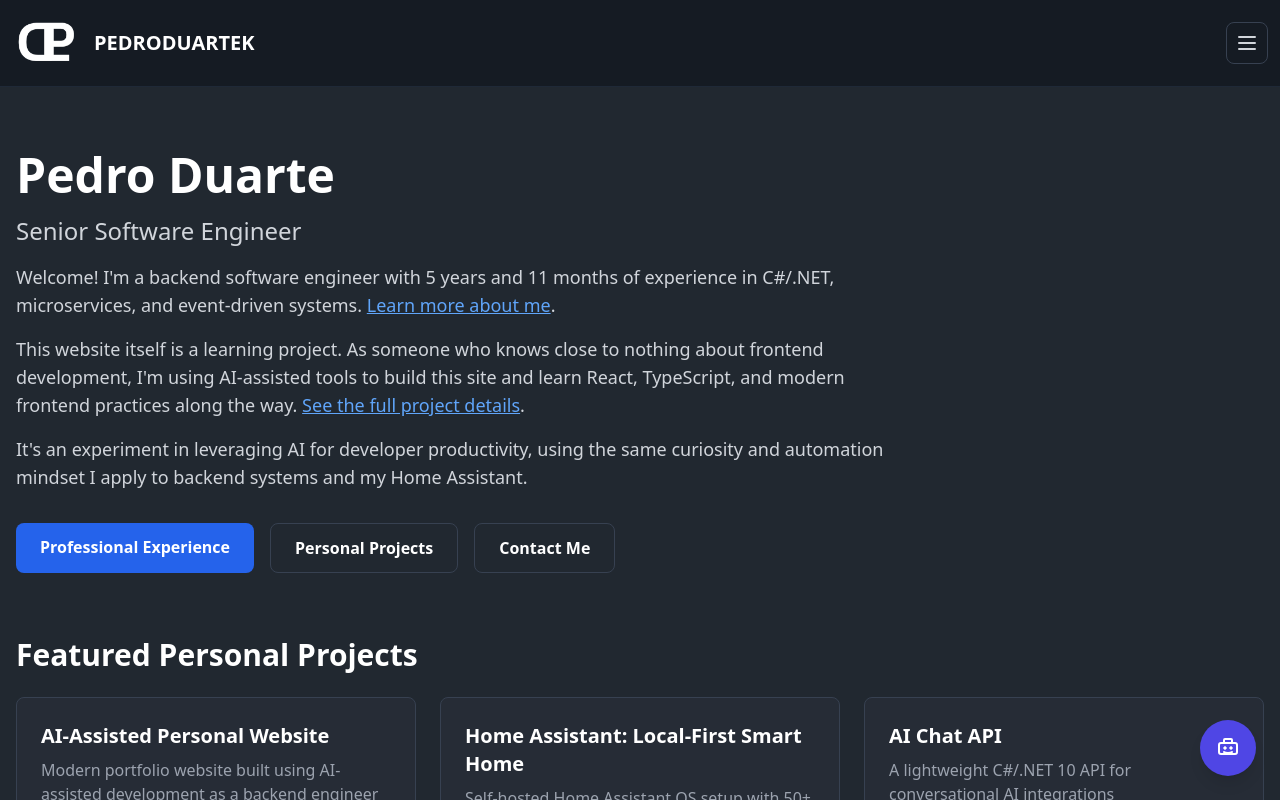
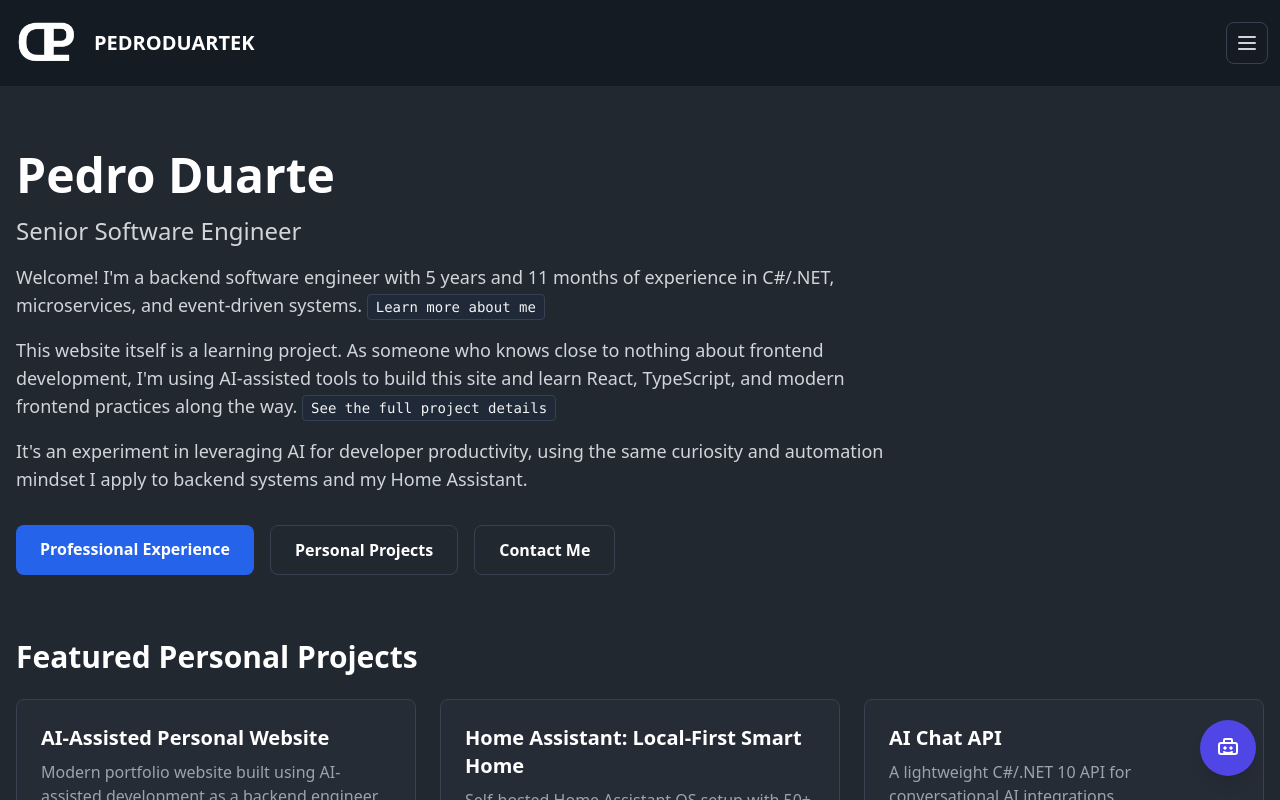
Before and after one commit to pedroduartek/personal-website.ai, a React (Vite) app in the folder apps/web/: page / in a window 1280 px wide. Shown: the top 800 px of the page. Built offline with nearby package versions, Linux system fonts and the light colour scheme.

Commit message:
feat: add StyledLink component and refactor links across multiple pages to use it

```diff
--- /dev/null
+++ b/apps/web/src/components/StyledLink.tsx
@@ -0,0 +1,54 @@
+import { useCallback } from 'react'
+import { useNavigate } from 'react-router-dom'
+
+type Props = {
+  href?: string
+  children?: React.ReactNode
+  className?: string
+  target?: string
+  rel?: string
+  ariaLabel?: string
+}
+
+export default function StyledLink({
+  href = '',
+  children,
+  className,
+  target,
+  rel,
+  ariaLabel,
+}: Props) {
+  const navigate = useNavigate()
+
+  const isInternal = href.startsWith('/')
+
+  const handleClick = useCallback(
+    (e: React.MouseEvent) => {
+      e.preventDefault()
+      if (!href) return
+      if (isInternal) navigate(href)
+      else if (target === '_blank') window.open(href, '_blank')
+      else window.location.href = href
+    },
+    [href, isInternal, navigate, target],
+  )
+
+  return (
+    <a
+      href={href}
+      rel={rel}
+      onClick={(e: React.MouseEvent<HTMLAnchorElement>) => {
+        // internal navigation should use client router
+        if (isInternal) {
+          e.preventDefault()
+          handleClick(e)
+        }
+      }}
+      target={target}
+      aria-label={ariaLabel}
+      className={`inline-block font-mono text-sm bg-gray-800 text-gray-100 px-2 py-0.5 rounded border border-gray-700 transition-all duration-200 hover:translate-x-1 focus:outline-none focus:ring-2 focus:ring-indigo-300${className ? ` ${className}` : ''}`}
+    >
+      {children}
+    </a>
+  )
+}
--- a/apps/web/src/content/conferences.ts
+++ b/apps/web/src/content/conferences.ts
@@ -9,6 +9,9 @@ export const conferences: ConferenceItem[] = [
     location: 'Lisbon, Portugal',
     description:
       'Microsoft technology focused conference spanning 4 days. Included a full-day workshop building an app with Aspire.',
+    links: {
+      website: 'https://azuredevsummit.com/',
+    },
   },
   {
     id: '2',
@@ -18,5 +21,8 @@ export const conferences: ConferenceItem[] = [
     location: 'Lisbon, Portugal',
     description:
       'Web Summit is a leading global technology conference, known for connecting professionals, startups, and industry leaders to discuss innovation and emerging trends. Helped organizing in the days prior to the event.',
+    links: {
+      website: 'https://websummit.com/',
+    },
   },
 ]
--- a/apps/web/src/features/blog/BlogPostPage.tsx
+++ b/apps/web/src/features/blog/BlogPostPage.tsx
@@ -1,6 +1,7 @@
 import { useEffect, useState } from 'react'
 import ReactMarkdown from 'react-markdown'
 import { useParams } from 'react-router-dom'
+import StyledLink from '../../components/StyledLink'
 import PageSEO from '../../components/seo/PageSEO'
 import { getBlogPostBySlug } from '../../content/blog'
 import type { BlogPost } from '../../content/types'
@@ -60,7 +61,23 @@ export default function BlogPostPage() {
           </div>
         </header>
         <div className="prose prose-lg dark:prose-invert max-w-none">
-          <ReactMarkdown>{post.content}</ReactMarkdown>
+          <ReactMarkdown
+            components={{
+              a: ({ href, children }) => (
+                <StyledLink
+                  href={href ?? ''}
+                  className="inline"
+                  ariaLabel={
+                    typeof children === 'string' ? children : undefined
+                  }
+                >
+                  {children}
+                </StyledLink>
+              ),
+            }}
+          >
+            {post.content}
+          </ReactMarkdown>
         </div>
       </article>
     </>
--- a/apps/web/src/features/conferences/ConferencesPage.tsx
+++ b/apps/web/src/features/conferences/ConferencesPage.tsx
@@ -2,6 +2,7 @@ import { useState } from 'react'
 import Lightbox from 'yet-another-react-lightbox'
 import Zoom from 'yet-another-react-lightbox/plugins/zoom'
 import 'yet-another-react-lightbox/styles.css'
+import StyledLink from '../../components/StyledLink'
 import PageSEO from '../../components/seo/PageSEO'
 import { conferences } from '../../content/conferences'
 import azureDevSummitLogo from '../../images/azure_dev_summit.png'
@@ -98,34 +99,37 @@ export default function ConferencesPage() {
                   {item.links && (
                     <div className="flex gap-3">
                       {item.links.slides && (
-                        <a
+                        <StyledLink
                           href={item.links.slides}
                           target="_blank"
                           rel="noopener noreferrer"
-                          className="text-sm text-blue-600 hover:underline dark:text-blue-400"
+                          className="text-sm transition-all duration-200 hover:translate-x-1"
+                          ariaLabel="View slides"
                         >
                           View Slides
-                        </a>
+                        </StyledLink>
                       )}
                       {item.links.video && (
-                        <a
+                        <StyledLink
                           href={item.links.video}
                           target="_blank"
                           rel="noopener noreferrer"
-                          className="text-sm text-blue-600 hover:underline dark:text-blue-400"
+                          className="text-sm transition-all duration-200 hover:translate-x-1"
+                          ariaLabel="Watch video"
                         >
                           Watch Video
-                        </a>
+                        </StyledLink>
                       )}
                       {item.links.website && (
-                        <a
+                        <StyledLink
                           href={item.links.website}
                           target="_blank"
                           rel="noopener noreferrer"
-                          className="text-sm text-blue-600 hover:underline dark:text-blue-400"
+                          className="text-sm transition-all duration-200 hover:translate-x-1"
+                          ariaLabel="Event website"
                         >
                           Event Website
-                        </a>
+                        </StyledLink>
                       )}
                     </div>
                   )}
--- a/apps/web/src/features/home/HomePage.tsx
+++ b/apps/web/src/features/home/HomePage.tsx
@@ -1,4 +1,5 @@
 import { Link } from 'react-router-dom'
+import StyledLink from '../../components/StyledLink'
 import TechIcon from '../../components/TechIcon'
 import PageSEO from '../../components/seo/PageSEO'
 import { profile } from '../../content/profile'
@@ -27,26 +28,24 @@ export default function HomePage() {
             <p className="mb-4 text-base lg:text-lg text-gray-300">
               Welcome! I'm a backend software engineer with {experience.text} of
               experience in C#/.NET, microservices, and event-driven systems.{' '}
-              <Link
-                to="/about"
-                className="text-blue-400 hover:text-blue-300 underline"
+              <StyledLink
+                href="/about"
+                className="inline-block font-mono text-sm bg-gray-800 text-gray-100 px-2 py-0.5 rounded border border-gray-700"
               >
                 Learn more about me
-              </Link>
-              .
+              </StyledLink>
             </p>
             <p className="mb-4 text-base lg:text-lg text-gray-300">
               This website itself is a learning project. As someone who knows
               close to nothing about frontend development, I'm using AI-assisted
               tools to build this site and learn React, TypeScript, and modern
               frontend practices along the way.{' '}
-              <Link
-                to="/projects"
-                className="text-blue-400 hover:text-blue-300 underline"
+              <StyledLink
+                href="/projects"
+                className="inline-block font-mono text-sm bg-gray-800 text-gray-100 px-2 py-0.5 rounded border border-gray-700"
               >
                 See the full project details
-              </Link>
-              .
+              </StyledLink>
             </p>
             <p className="mb-4 text-base lg:text-lg text-gray-300">
               It's an experiment in leveraging AI for developer productivity,
--- a/apps/web/src/features/projects/AiChatApiProjectPage.tsx
+++ b/apps/web/src/features/projects/AiChatApiProjectPage.tsx
@@ -1,4 +1,5 @@
 import { Link } from 'react-router-dom'
+import StyledLink from '../../components/StyledLink'
 import PageSEO from '../../components/seo/PageSEO'
 
 export default function AiChatApiProjectPage() {
@@ -27,15 +28,15 @@ export default function AiChatApiProjectPage() {
         </p>
 
         <div className="mb-8">
-          <a
+          <StyledLink
             href="https://github.com/pedroduartek/ai-chat-api"
             target="_blank"
-            rel="noopener noreferrer"
             className="inline-flex items-center gap-2 rounded-lg border border-brand-700 bg-brand px-4 py-2 text-center text-white font-semibold transition-all duration-200 hover:scale-105 hover:shadow-lg focus:outline-none focus:ring-2 focus:ring-brand/50"
+            ariaLabel="View repository on GitHub"
           >
             <span className="font-mono mr-2">&lt;&gt;</span>
             View repository
-          </a>
+          </StyledLink>
         </div>
 
         <div className="mb-8 flex flex-wrap gap-2">
--- a/apps/web/src/features/projects/PersonalWebsiteProjectPage.tsx
+++ b/apps/web/src/features/projects/PersonalWebsiteProjectPage.tsx
@@ -1,4 +1,5 @@
 import { Link } from 'react-router-dom'
+import StyledLink from '../../components/StyledLink'
 import PageSEO from '../../components/seo/PageSEO'
 import { getExperience } from '../../utils/experience'
 
@@ -28,15 +29,15 @@ export default function PersonalWebsiteProjectPage() {
         </p>
 
         <div className="mb-8">
-          <a
+          <StyledLink
             href="https://github.com/pedroduartek/personal-website.ai"
             target="_blank"
-            rel="noopener noreferrer"
             className="inline-flex items-center gap-2 rounded-lg border border-brand-700 bg-brand px-4 py-2 text-center text-white font-semibold transition-all duration-200 hover:scale-105 hover:shadow-lg focus:outline-none focus:ring-2 focus:ring-brand/50"
+            ariaLabel="View repository on GitHub"
           >
             <span className="font-mono mr-2">&lt;&gt;</span>
             View on GitHub
-          </a>
+          </StyledLink>
         </div>
 
         <div className="mb-8 flex flex-wrap gap-2">
@@ -188,12 +189,9 @@ export default function PersonalWebsiteProjectPage() {
                   <strong className="text-white">AI chat integration:</strong>{' '}
                   This site includes an "ai-chat" feature that calls a backend
                   API for conversational responses — see the{' '}
-                  <Link
-                    to="/projects/ai-chat-api"
-                    className="text-blue-300 underline"
-                  >
+                  <StyledLink href="/projects/ai-chat-api">
                     AI Chat API
-                  </Link>{' '}
+                  </StyledLink>{' '}
                   project for details.
                 </p>
               </div>
```
Also changed, not shown: apps/web/src/features/contact/ContactPage.tsx (+17 -12 lines).
